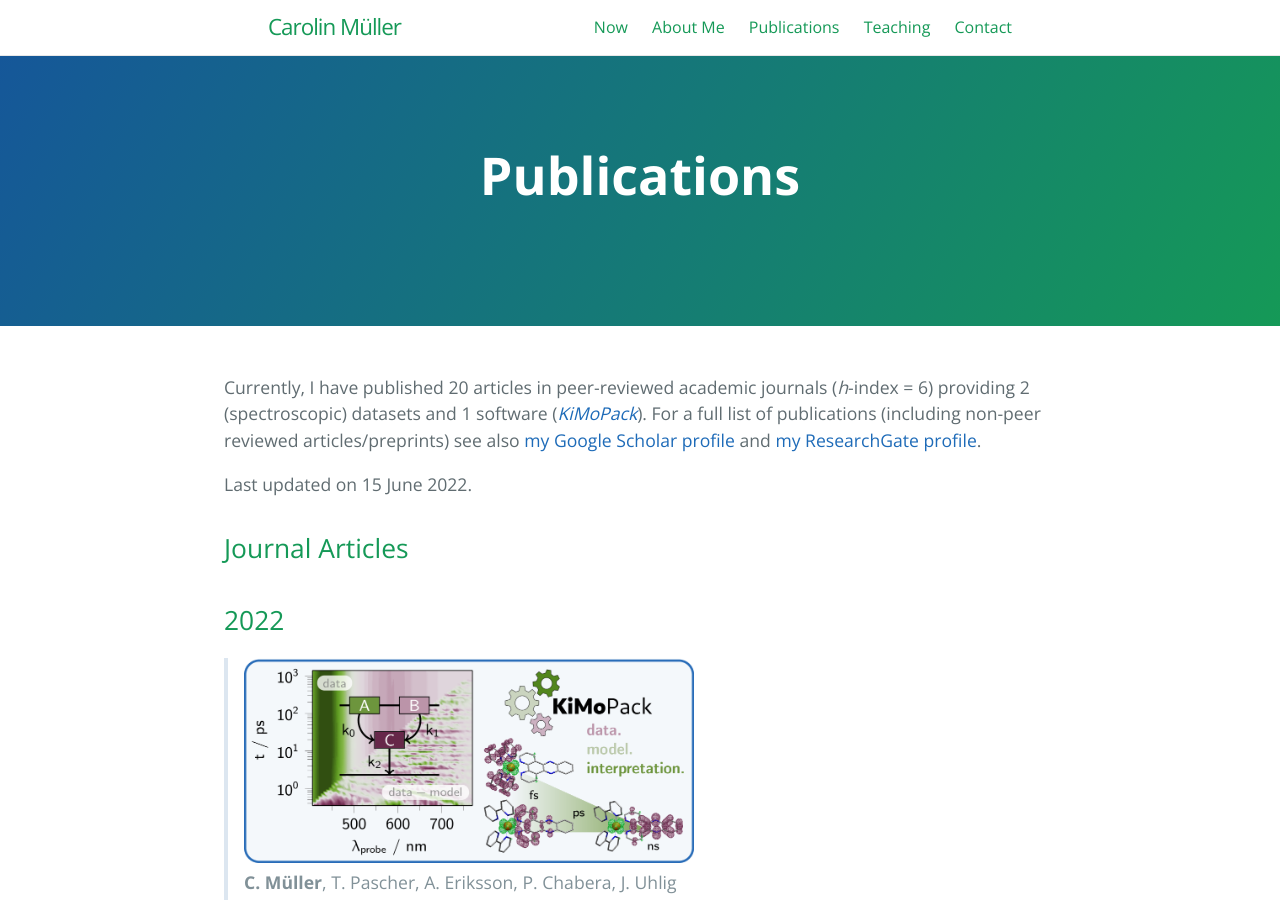
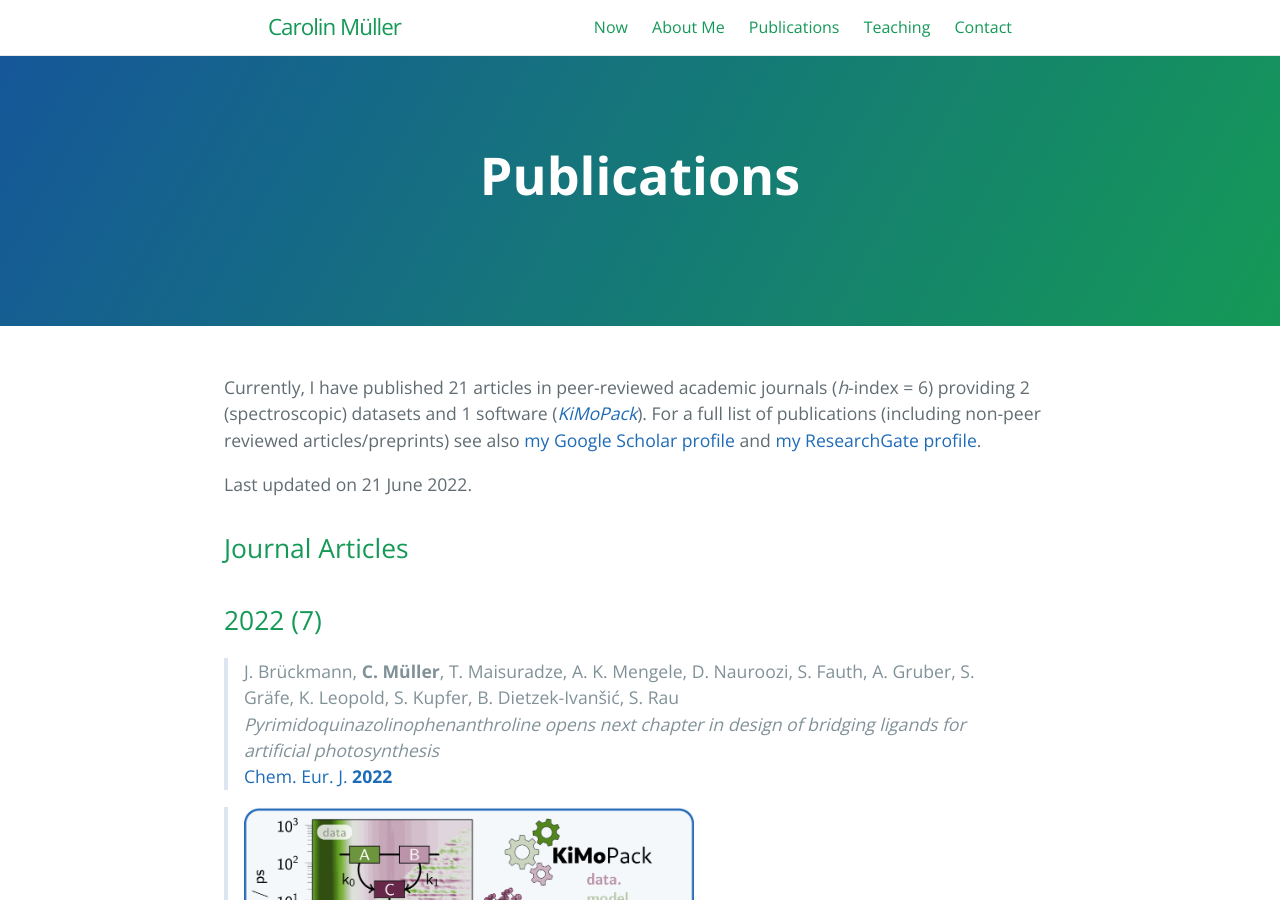
Before and after one commit to carolin-m/carolin-m.github.io, a Jekyll site: the page built from publications.md, in a window 1280 px wide and 900 px high. Built offline with Jekyll 4.4.1, drawn with Linux system fonts in a browser that asks for light colours; some of the changed text lies outside the part shown.

Commit message:
Update publications.md

```diff
--- a/publications.md
+++ b/publications.md
@@ -6,13 +6,17 @@ ref: publications
 order: 1
 ---
 
-Currently, I have published 20 articles in peer-reviewed academic journals (*h*-index = 6) providing 2 (spectroscopic) datasets and 1 software ([*KiMoPack*](https://doi.org/10.1021/acs.jpca.2c00907)). For a full list of publications (including non-peer reviewed articles/preprints) see also [my Google Scholar profile](https://scholar.google.com/citations?hl=de&user=GTdILbgAAAAJ) and [my ResearchGate profile](https://www.researchgate.net/profile/Carolin-Mueller-6).
+Currently, I have published 21 articles in peer-reviewed academic journals (*h*-index = 6) providing 2 (spectroscopic) datasets and 1 software ([*KiMoPack*](https://doi.org/10.1021/acs.jpca.2c00907)). For a full list of publications (including non-peer reviewed articles/preprints) see also [my Google Scholar profile](https://scholar.google.com/citations?hl=de&user=GTdILbgAAAAJ) and [my ResearchGate profile](https://www.researchgate.net/profile/Carolin-Mueller-6).
 
-Last updated on 15 June 2022.
+Last updated on 21 June 2022.
 
 ## Journal Articles <br>
 
-## 2022 <br>
+## 2022 (7) <br>
+
+> J. Brückmann, **C. Müller**, T. Maisuradze, A. K. Mengele, D. Nauroozi, S. Fauth, A. Gruber, S. Gräfe, K. Leopold, S. Kupfer, B. Dietzek-Ivanšić, S. Rau <br>
+> *Pyrimidoquinazolinophenanthroline opens next chapter in design of bridging ligands for artificial photosynthesis* <br>
+> [Chem. Eur. J. **2022**](https://doi.org/10.1002/chem.202200766)
 
 > <img width=450 src='./images/TOC_KiMoPack_paper.png'> <br>
 > **C. Müller**, T. Pascher, A. Eriksson, P. Chabera, J. Uhlig <br>
@@ -43,7 +47,7 @@ Last updated on 15 June 2022.
 > *Active repair of a dinuclear photocatalyst for visible-light-driven hydrogen production* <br>
 > [Nat. Chem. **2022**](https://www.nature.com/articles/s41557-021-00860-6)
 
-## 2021 <br>
+## 2021 (7) <br>
 
 > <img width=450 src='./images/TOC_RuPt-SEC.png'> <br>
 > **C. Müller**, I. Friedländer, B. Bagemihl, S. Rau, B. Dietzek-Ivanšić <br>
```
Also changed, not shown: other parts of publications.md (+2 -2 lines).
